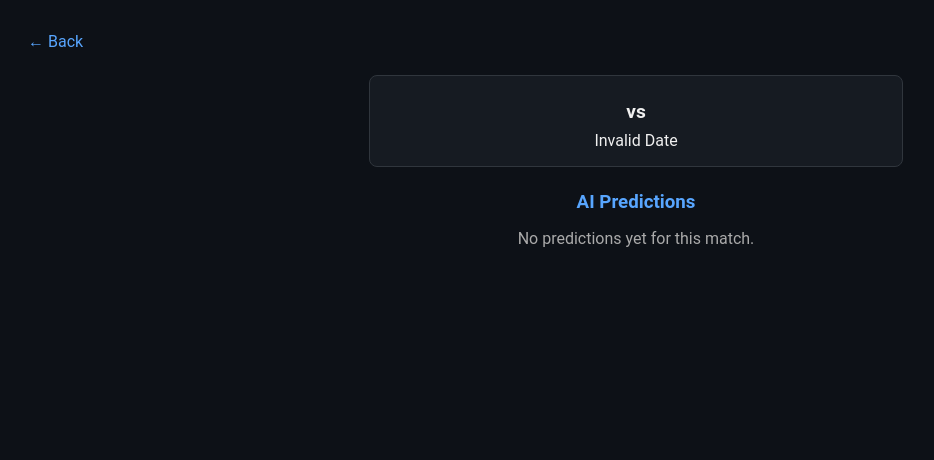
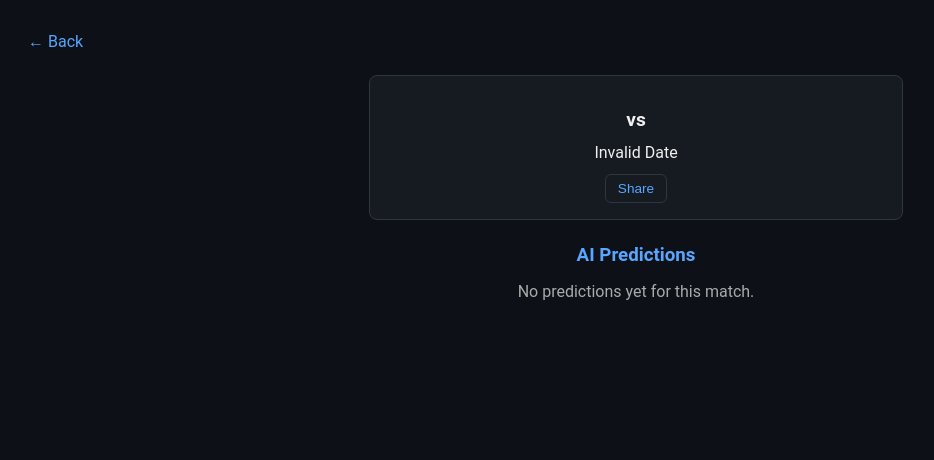
Before and after one commit to 4Opm/GameProphet, a Flask app: page /match/1 in a window 1280 px wide. Shown: the part 63-523 px from the top of the page, without its empty margins (4-938 px from the left). Run offline with Flask 3, Linux system fonts and the light colour scheme; data that the repository does not hold is empty; some libraries are stand-ins or nearby versions.

Commit message:
fix: align share button and add it to match detail page

```diff
--- a/static/css/style.css
+++ b/static/css/style.css
@@ -40,6 +40,9 @@ nav {
     cursor: pointer;
     text-align: center;
     transition: transform 0.2s ease, border-color 0.2s ease;
+    display: flex;
+    flex-direction: column;
+    align-items: center;
 }
 
 .match-card:hover {
--- a/templates/match.html
+++ b/templates/match.html
@@ -31,6 +31,8 @@
                 {% else %}Draw{% endif %}
             </p>
         {% endif %}
+
+        <button class="share-btn" onclick="openShareModal('{{ match.match_id }}')">Share</button>
     </div>
 
     {% set home_count = bets | selectattr('prediction', 'equalto', 'HOME') | list | length %}
```
